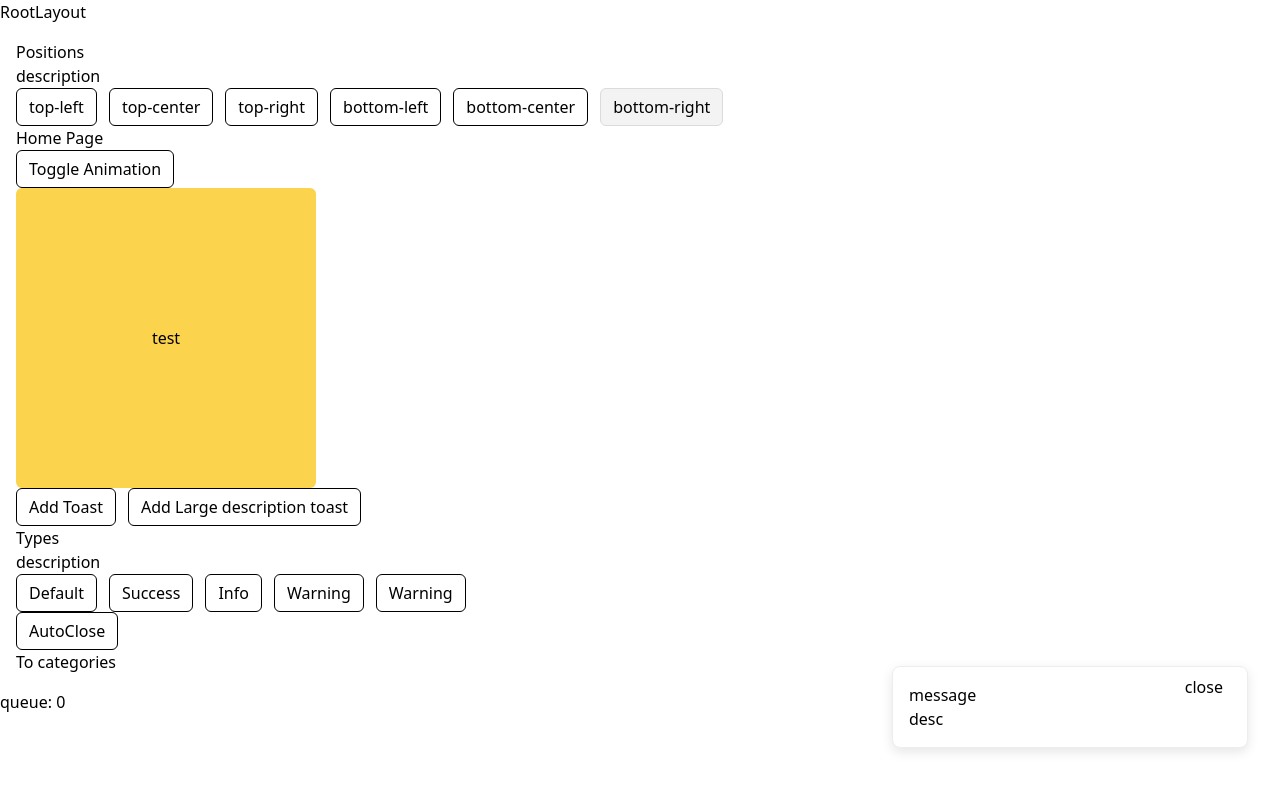
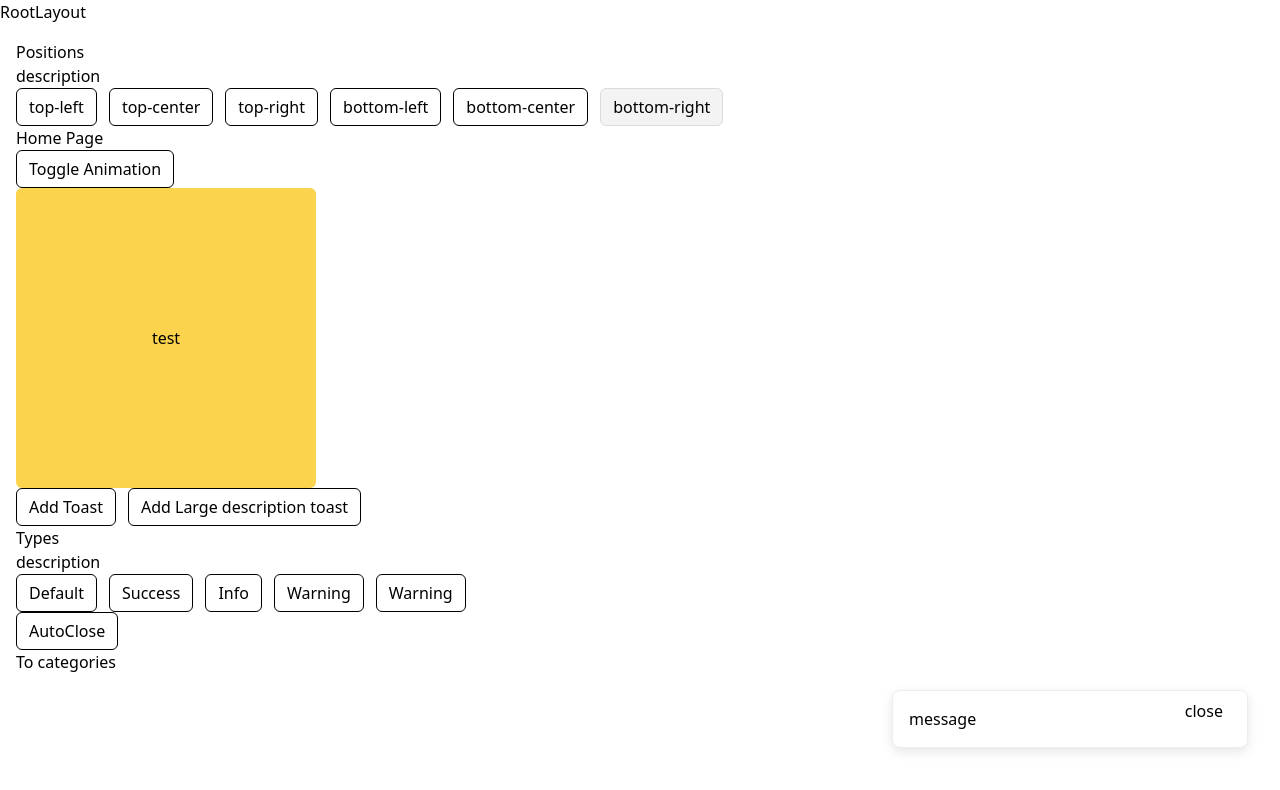
Before and after one commit to DanielEsh/react-toasts, a React (Vite) app: page / in a window 1280 px wide. Both pictures are taken after a click on the button "Add Toast". Shown: the top 790 px of the page. Built offline with nearby package versions, Linux system fonts and the light colour scheme.

Commit message:
feat: notification

```diff
--- /dev/null
+++ b/src/components/notification.tsx
@@ -0,0 +1,201 @@
+import React, {
+  useRef,
+  useState,
+  useEffect,
+  useMemo,
+  useLayoutEffect,
+  useCallback,
+  CSSProperties,
+} from 'react'
+import { Toast } from './toast.tsx'
+import type { NotificationHeightItem, ToastType } from '../types.ts'
+
+interface Props {
+  id: ToastType['id']
+  index: number
+  allNotificationsCount: number
+  type: ToastType['type']
+  duration: ToastType['duration']
+  title: string
+  heights: NotificationHeightItem[]
+  setHeights: any
+  // onChangeHeight: (newHeight: number) => void
+  onDismiss: () => void
+}
+
+const NOTIFICATIONS_GAP = 16
+const TIME_BEFORE_UNMOUNT = 300
+
+export const Notification = (props: Props) => {
+  const { id, type, title, index, allNotificationsCount, heights, onDismiss } =
+    props
+  const notificationRef = useRef<HTMLLIElement>(null)
+
+  const [mounted, setMounted] = useState(false)
+  const [removed, setRemoved] = useState(false)
+
+  useEffect(() => {
+    // Trigger enter animation without using CSS animation
+    setMounted(true)
+  }, [])
+
+  const heightIndex = useMemo(
+    () => props.heights.findIndex((height) => height.toastId === id) || 0,
+    [heights, id],
+  )
+
+  const notificationHeightBefore = useMemo(() => {
+    return heights.reduce((prev, curr, reducerIndex) => {
+      // Calculate offset up until current  toast
+      if (reducerIndex >= heightIndex) {
+        return prev
+      }
+
+      return prev + curr.height
+    }, 0)
+  }, [heights, heightIndex])
+
+  const offset = React.useRef(0)
+  offset.current = React.useMemo(
+    () => heightIndex * NOTIFICATIONS_GAP + notificationHeightBefore,
+    [heightIndex, notificationHeightBefore],
+  )
+
+  useLayoutEffect(() => {
+    const toastNode = notificationRef.current
+    if (!mounted || !toastNode) return
+
+    const originalHeight = toastNode.style.height
+    toastNode.style.height = 'auto'
+    const newHeight = toastNode.getBoundingClientRect().height
+    toastNode.style.height = originalHeight
+
+    // onChangeHeight(newHeight)
+    props.setHeights((heights) => {
+      const alreadyExists = heights.find(
+        (height) => height.toastId === props.id,
+      )
+      if (!alreadyExists) {
+        return [...heights, { toastId: props.id, height: newHeight }]
+      } else {
+        return heights.map((height) =>
+          height.toastId === props.id
+            ? { ...height, height: newHeight }
+            : height,
+        )
+      }
+    })
+  }, [mounted, props.setHeights, id])
+
+  useEffect(() => {
+    const toastNode = notificationRef.current
+    console.log('use effect', props.heights)
+
+    if (toastNode) {
+      const height = toastNode.getBoundingClientRect().height
+
+      props.setHeights((h: any) => [...h, { toastId: props.id, height }])
+
+      return () =>
+        props.setHeights((h: any) =>
+          h.filter((height: any) => height.toastId !== props.id),
+        )
+    }
+  }, [props.setHeights, props.id])
+
+  const deleteToast = useCallback(() => {
+    // Save the offset for the exit swipe animation
+    setRemoved(true)
+    // props.setHeights((h) => h.filter((height) => height.toastId !== props.id))
+
+    // Добавим задержку перед вызовом onDelete() для завершения анимации
+    setTimeout(() => {
+      // dismiss
+      onDismiss()
+    }, TIME_BEFORE_UNMOUNT)
+  }, [removed, offset])
+
+  const handleRemove = () => {
+    deleteToast()
+  }
+
+  const realDuration = props.duration * 1000
+
+  // стартовое время
+  const closeTimerStartTimeRef = React.useRef(0)
+
+  // оставшиеся время
+  const closeTimerRemainingTimeRef = React.useRef(realDuration)
+
+  const closeTimerRef = React.useRef(0)
+
+  const startTimer = (duration: number) => {
+    window.clearTimeout(closeTimerRef.current)
+    closeTimerStartTimeRef.current = new Date().getTime()
+    closeTimerRef.current = window.setTimeout(handleRemove, duration)
+  }
+
+  const handleResume = () => {
+    // стартануть timer с closeTimerRemainingTimeRef
+    // onResume callback
+    startTimer(closeTimerRemainingTimeRef.current)
+  }
+
+  const handlePause = () => {
+    // получить elapsed time
+    // сохранить ее в ref
+    // clear timeout
+    // onPause callback
+    const elapsedTime = new Date().getTime() - closeTimerStartTimeRef.current
+    closeTimerRemainingTimeRef.current =
+      closeTimerRemainingTimeRef.current - elapsedTime
+    window.clearTimeout(closeTimerRef.current)
+  }
+
+  const handleHover = () => {
+    console.log('hover')
+    // if (toastDurationTimerRef.current) {
+    //   toastDurationTimerRef.current.style.animationPlayState = 'paused'
+    // }
+    // cancelDelayedHide()
+    handlePause()
+  }
+
+  const handleHoverLeave = () => {
+    console.log('leave')
+    // if (toastDurationTimerRef.current) {
+    //   toastDurationTimerRef.current.style.animationPlayState = 'running'
+    //   toastDurationTimerRef.current.style.animation
+    // }
+    // handleDelayedHide()
+    if (props.duration) {
+      handleResume()
+    }
+  }
+
+  return (
+    <li
+      ref={notificationRef}
+      className={`toast _${props.type}`}
+      data-mounted={mounted}
+      data-removed={removed}
+      style={
+        {
+          '--index': index,
+          '--toasts-before': index,
+          '--z-index': allNotificationsCount - index,
+          '--offset': `${offset.current}px`,
+          '--initial-height': 'auto',
+        } as CSSProperties
+      }
+      onMouseEnter={handleHover}
+      onMouseLeave={handleHoverLeave}
+    >
+      <Toast
+        type={type}
+        title={title}
+        onCloseClick={handleRemove}
+      />
+    </li>
+  )
+}
--- /dev/null
+++ b/src/components/notifications.tsx
@@ -0,0 +1,77 @@
+import type {
+  ToastContainerPosition,
+  NotificationHeightItem,
+  ToastType,
+} from '../types.ts'
+import { useQueue } from '../use-queue.ts'
+import React, { useEffect } from 'react'
+import { ToastState } from '../state.ts'
+import ReactDOM from 'react-dom'
+import { Notification } from './notification.tsx'
+
+interface Props {
+  position: ToastContainerPosition
+}
+
+export const Notifications = ({ position }: Props) => {
+  const { state, add, update } = useQueue<ToastType>({
+    limit: 5,
+  })
+  const [heights, setHeights] = React.useState<NotificationHeightItem[]>([])
+
+  const removeToast = (toast: ToastType) => {
+    update((notifications) =>
+      notifications.filter((notification) => {
+        return notification.id !== toast.id
+      }),
+    )
+    setHeights((h) => h.filter((height) => height.toastId !== toast.id))
+  }
+
+  useEffect(() => {
+    return ToastState.subscribe((toast) => {
+      console.log('SUB', toast)
+
+      ReactDOM.flushSync(() => {
+        add(toast)
+      })
+    })
+  }, [])
+
+  const handleChangeHeight = (newHeight: number, id?: ToastType['id']) => {
+    setHeights((heights) => {
+      const alreadyExists = heights.find((height) => height.toastId === id)
+      if (!alreadyExists) {
+        return [...heights, { toastId: id, height: newHeight }]
+      } else {
+        return heights.map((height) =>
+          height.toastId === id ? { ...height, height: newHeight } : height,
+        )
+      }
+    })
+  }
+
+  return (
+    <section className="toasts-section">
+      <ol className={`toasts position-${position}`}>
+        {state.map((toast, index) => (
+          <Notification
+            key={toast.id}
+            id={toast.id}
+            index={index}
+            allNotificationsCount={state.length}
+            duration={toast.duration}
+            type={toast.type}
+            title={toast.title}
+            heights={heights}
+            setHeights={setHeights}
+            // onChangeHeight={(newHeight) =>
+            //   handleChangeHeight(newHeight, toast.id)
+            // }
+            onDismiss={() => removeToast(toast)}
+          />
+        ))}
+      </ol>
+    </section>
+  )
+}
--- a/src/components/toast.tsx
+++ b/src/components/toast.tsx
@@ -9,7 +9,7 @@
 
 export const Toast = ({ title, description, type, onCloseClick }: Props) => {
   return (
-    <div className={`toast _${type}`}>
+    <div>
       <div>{title}</div>
       <div>{description}</div>
 
--- a/src/index.css
+++ b/src/index.css
@@ -178,14 +178,14 @@
 }
 
 .toast[data-removed="true"] {
-  --y: translate(0, 100%);
+  --y: translateY(100%) !important;
   opacity: 0;
 }
 
 .toast[data-expanded='false'][data-front='false'] {
   --scale: var(--toasts-before) * 0.05 + 1;
   --y: translateY(calc(var(--lift-amount) * var(--toasts-before))) scale(calc(-1 * var(--scale)));
-  height: var(--front-toast-height);
+  height: auto;
 }
 
 .toast[data-mounted='true'] {
--- a/src/layouts/root-layout.tsx
+++ b/src/layouts/root-layout.tsx
@@ -1,8 +1,9 @@
 import { Outlet } from 'react-router-dom'
-import { Toasts } from '../components/toasts.tsx'
+// import { Toasts } from '../components/toasts.tsx'
 import { useState } from 'react'
 import { Section } from '../components/Section.tsx'
 import { ToastContainerPosition } from '../types.ts'
+import { Notifications } from '../components/notifications.tsx'
 
 const positions = [
   'top-left',
@@ -43,7 +44,8 @@
         </Section>
         <Outlet />
       </div>
-      <Toasts position={activePosition} />
+      {/*<Toasts position={activePosition} />*/}
+      <Notifications position={activePosition} />
     </div>
   )
 }
--- a/src/routes/home.tsx
+++ b/src/routes/home.tsx
@@ -83,11 +83,6 @@
           </button>
         </div>
         <Link to="/categories">To categories</Link>
-
-        <Toast
-          title={'title'}
-          description={'description'}
-        />
       </div>
     </div>
   )
--- a/src/types.ts
+++ b/src/types.ts
@@ -11,7 +11,7 @@
   duration: number
 }
 
-export interface ToastHeightItem {
+export interface NotificationHeightItem {
   toastId: ToastType['id']
   height: number
 }
```
